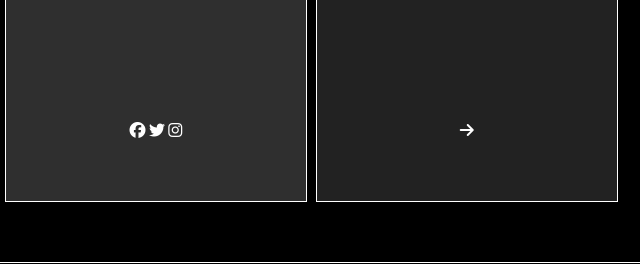
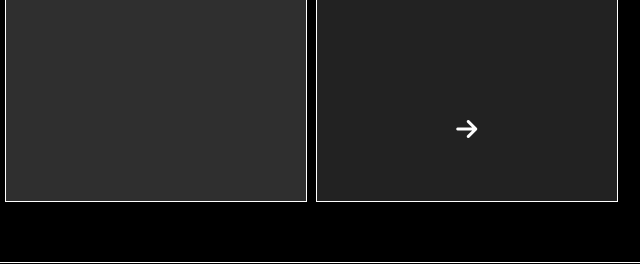
Before and after one commit to KanizFatimaMitu/IPX, a plain HTML site: page index.html in a window 1280 px wide. Shown: the part 3022-3286 px from the top of the page, 474-1114 px from the left. Drawn offline with nearby package versions, Linux system fonts and the light colour scheme.

Commit message:
finally done

```diff
--- a/index.html
+++ b/index.html
@@ -262,9 +262,9 @@
                     link
                 </h3>
                 <div class="social-icon">
-                    <i id="social-icon1" class="fa-brands fa-facebook"></i>
-                    <i id="social-icon2" class="fa-brands fa-twitter"></i>
-                    <i id="social-icon3" class="fa-brands fa-instagram"></i>
+                    <i id="social-icon1" class="fas-brand fa-facebook"></i>
+                    <i id="social-icon2" class="fas-brand fa-twitter"></i>
+                    <i id="social-icon3" class="fas-brand fa-instagram"></i>
                 </div>
             </div>
             <div class="chain">
@@ -272,7 +272,7 @@
                     <br />
                     chain
                 </h3>
-                <i class="fa-solid fa-arrow-right"></i>
+                <i class="fas fa-arrow-right"></i>
             </div>
         </div>
     </section>
--- a/style.css
+++ b/style.css
@@ -363,10 +363,12 @@
 
 #social-icon3 {
     background: #2F2F2F;
+
 }
 
 .fa-arrow-right {
     background: #222222;
+    font-size: x-large;
 }
 
 .last-hr {
```
